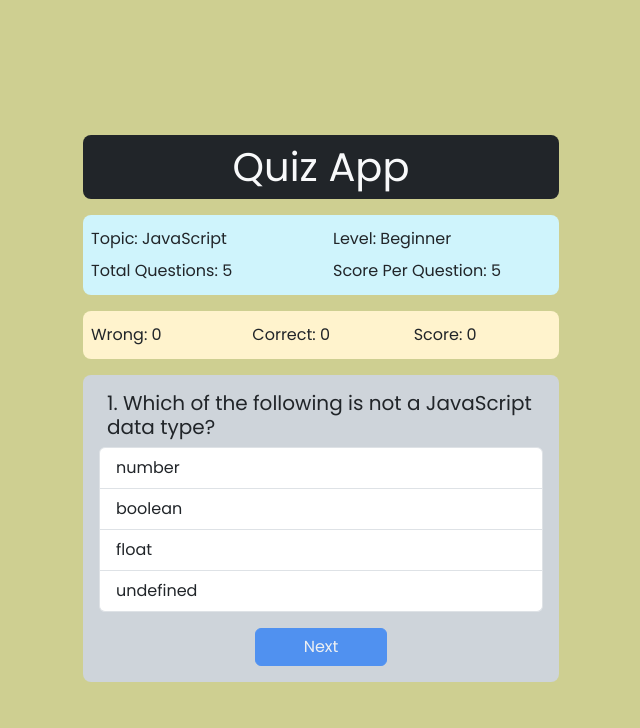
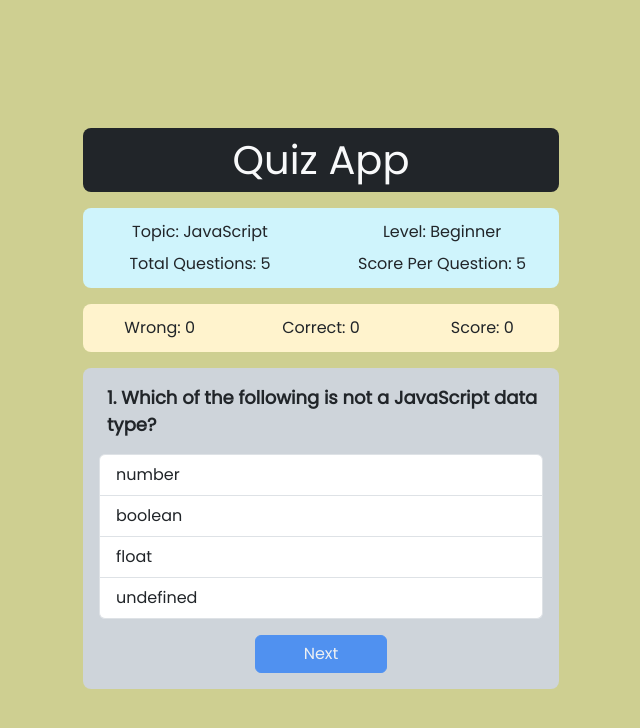
Before and after one commit to Sanakh998/quiz-app-with-react, a React (Vite) app: page / in a window 1280 px wide. Shown: the top 728 px of the page, without its empty margins (319-959 px from the left). Built offline with nearby package versions, Linux system fonts and the light colour scheme.

Commit message:
setting of some props

```diff
--- a/src/App.css
+++ b/src/App.css
@@ -1,4 +1,5 @@
 .container {
-  width: 500px;
+  max-width: 500px;
+  min-width: 270px;
   font-family: "Poppins", sans-serif;
 }
--- a/src/App.jsx
+++ b/src/App.jsx
@@ -17,9 +17,8 @@ function App() {
     wrongAnswers: 0,
   });
 
-  const { questions, topic, level, totalQuestions, scorePerQuestion } = quiz;
+  const { questions } = quiz;
   const { question, options, correctAnswer } = questions[activeQuestion];
-
 
   const checkAnswer = (ans, index) => {
     setSelectedAnswerIndex(index);
@@ -30,9 +29,7 @@ function App() {
     }
   };
 
-  const handleNext = () => {
-    setSelectedAnswerIndex(null);
-    setActiveQuestion((prev) => prev + 1);
+  const updateResult = () => {
     setResult((prev) => {
       return selectedAnswer
         ? {
@@ -47,20 +44,15 @@ function App() {
     });
   };
 
+  const handleNext = () => {
+    setSelectedAnswerIndex(null);
+    setActiveQuestion((prev) => prev + 1);
+    updateResult();
+  };
+
   const finishTest = () => {
     setIsCompleted(true);
-    setResult((prev) => {
-      return selectedAnswer
-        ? {
-            ...prev,
-            score: prev.score + 5,
-            correctAnswers: prev.correctAnswers + 1,
-          }
-        : {
-            ...prev,
-            wrongAnswers: prev.wrongAnswers + 1,
-          };
-    });
+    updateResult();
   };
 
   const restartTest = () => {
@@ -76,20 +68,10 @@ function App() {
 
   return (
     <div className="container d-flex flex-column">
-      <Header
-        topic={topic}
-        level={level}
-        scorePerQuestion={scorePerQuestion}
-        totalQuestions={totalQuestions}
-      />
+      <Header />
       <ScoreBar result={result} />
       {isCompleted ? (
-        <Result
-          result={result}
-          totalQuestions={totalQuestions}
-          scorePerQuestion={scorePerQuestion}
-          restartTest={restartTest}
-        />
+        <Result result={result} restartTest={restartTest} />
       ) : (
         <Main
           correctAnswer={correctAnswer}
--- a/src/assets/Components/Header.jsx
+++ b/src/assets/Components/Header.jsx
@@ -1,14 +1,15 @@
 import React from "react";
+import { quiz } from "../data/quiz";
 
-const Header = (props) => {
-  let {topic, level, totalQuestions, scorePerQuestion} = props;
+const Header = () => {
+  let {topic, level, totalQuestions, scorePerQuestion} = quiz;
   return (
     <>
       <h1 className="bg-dark text-light text-center rounded-3 p-2 my-3">
         Quiz App
       </h1>
       <div className="mb-3 bg-info-subtle rounded-3">
-        <div className="row row-cols-2 p-2">
+        <div className="row row-cols-1 p-2 text-center row-cols-sm-2">
           <div className="col">
             <p className="my-1">Topic: {topic}</p>
           </div>
--- a/src/assets/Components/Questions.jsx
+++ b/src/assets/Components/Questions.jsx
@@ -2,9 +2,9 @@ import React from "react";
 
 const Questions = ({activeQuestion, question}) => {
   return (
-    <h5 className="ps-2">
+    <p className="ps-2" style={{fontSize: "18px", fontWeight: 600}}>
       {activeQuestion + 1}. {question}
-    </h5>
+    </p>
   );
 };
 
--- a/src/assets/Components/Result.jsx
+++ b/src/assets/Components/Result.jsx
@@ -1,20 +1,22 @@
 import React from "react";
+import { quiz } from "../data/quiz";
 
-const Result = (props) => {
+const Result = ({ result, restartTest }) => {
+  let { totalQuestions, scorePerQuestion } = quiz;
   return (
     <div
       className={
-        props.result.correctAnswers > props.result.wrongAnswers
+        result.correctAnswers > result.wrongAnswers
           ? "bg-success text-center rounded-3"
           : "bg-danger text-center rounded-3"
       }
     >
       <h2 className="bg-warning text-dark rounded-top-3 py-2">Result</h2>
-      {props.result.correctAnswers >= props.result.wrongAnswers ? (
+      {result.correctAnswers >= result.wrongAnswers ? (
         <div className="text-light">
           <p className="m-0 my-2">Congratulations! You have Passed Test.</p>
           <p className="m-0 my-2">
-            You Scored {props.result.score} from {props.totalQuestions * props.scorePerQuestion}
+            You Scored {result.score} from {totalQuestions * scorePerQuestion}
           </p>
         </div>
       ) : (
@@ -22,11 +24,11 @@ const Result = (props) => {
           {" "}
           <p className="m-0 my-2">Sorry You are failed in Test.</p>
           <p className="m-0 my-2">
-            You Scored {props.result.score} from {props.totalQuestions * props.scorePerQuestion}
+            You Scored {result.score} from {totalQuestions * scorePerQuestion}
           </p>
         </div>
       )}
-      <button className="btn btn-light my-2 px-5" onClick={props.restartTest}>
+      <button className="btn btn-light my-2 px-5" onClick={restartTest}>
         Start Test Again
       </button>
     </div>
--- a/src/assets/Components/ScoreBar.jsx
+++ b/src/assets/Components/ScoreBar.jsx
@@ -3,7 +3,7 @@ import React from "react";
 const ScoreBar = (props) => {
   return (
     <div className="mb-3 rounded-3 bg-warning-subtle">
-      <div className="row row-cols-3 p-2">
+      <div className="row row-cols-3 p-2 text-center">
         <div className="col">
           <p className="my-1">Wrong: {props.result.wrongAnswers}</p>
         </div>
--- a/src/index.css
+++ b/src/index.css
@@ -1,7 +1,7 @@
 body {
   margin: 0;
   background-color: #cecf91;
-  height: 100vh;
+  min-height: 100vh;
   display: flex;
   justify-content: center;
   align-items: center;
```
